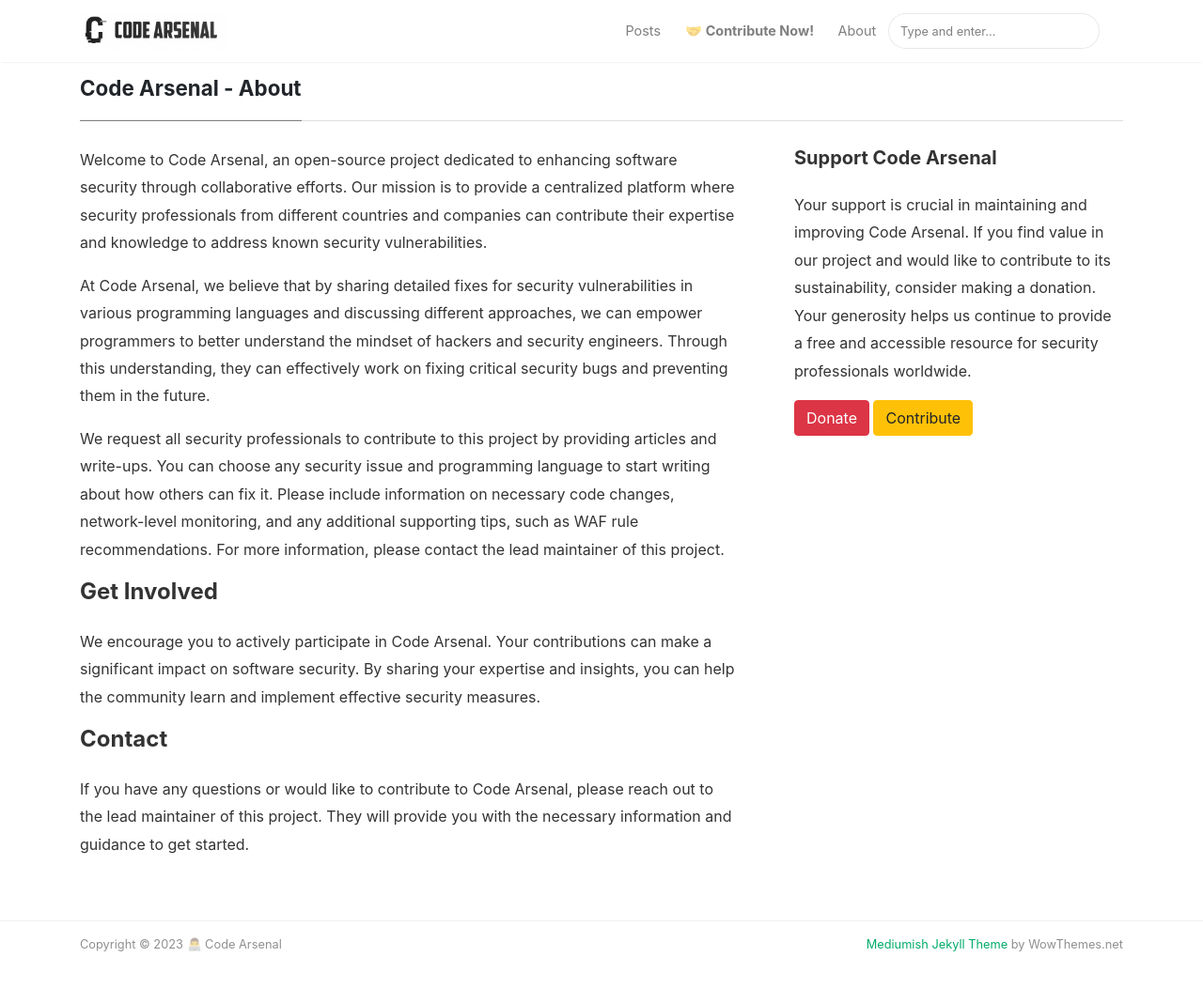
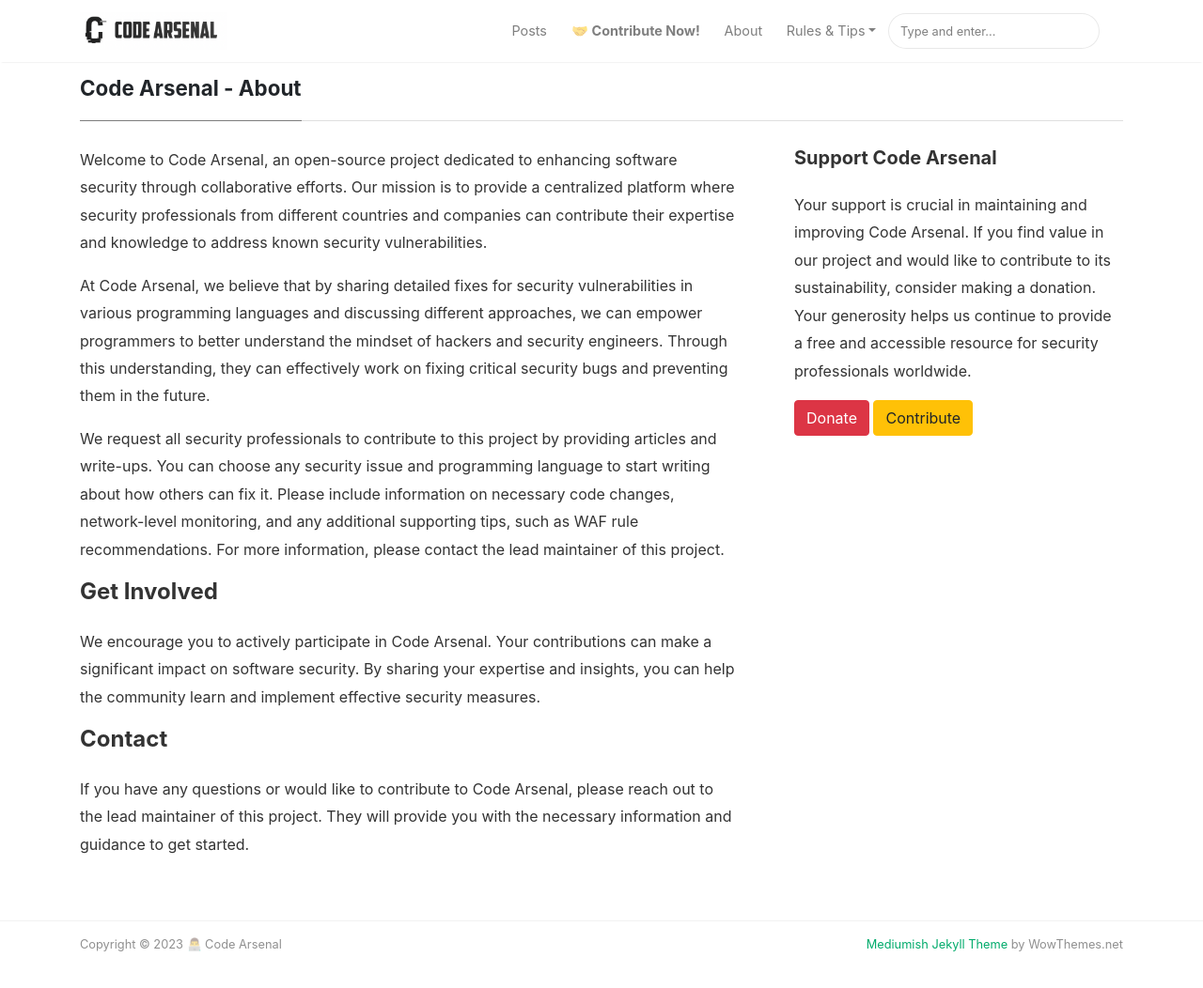
Before and after one commit to CodeArsenalCommunity/codearsenalcommunity.github.io, a Jekyll site: the page built from _pages/about.md, in a window 1280 px wide and 1089 px high. Shown: the top 1052 px of the window at 94% size. Built offline with Jekyll 4.4.1, drawn with Linux system fonts in a browser that asks for light colours; nearby versions of some CDN libraries.

Commit message:
Update default.html

```diff
--- a/_layouts/default.html
+++ b/_layouts/default.html
@@ -77,6 +77,15 @@
 
                 <li class="nav-item">
                     <a class="nav-link" href="{{ site.baseurl }}/about">About</a>
+                </li>
+
+                <!-- Add the Rules & Tips menu and its sub-items -->
+                <li class="nav-item dropdown">
+                    <a class="nav-link dropdown-toggle" href="#" id="rulesTipsDropdown" role="button" data-toggle="dropdown" aria-haspopup="true" aria-expanded="false">Rules & Tips</a>
+                    <div class="dropdown-menu" aria-labelledby="rulesTipsDropdown">
+                        <a class="dropdown-item" href="#">Cloudflare Rules & Tips</a>
+                        <a class="dropdown-item" href="#">Firewall Tips</a>
+                    </div>
                 </li>
 
                 {% include search-lunr.html %}
```
